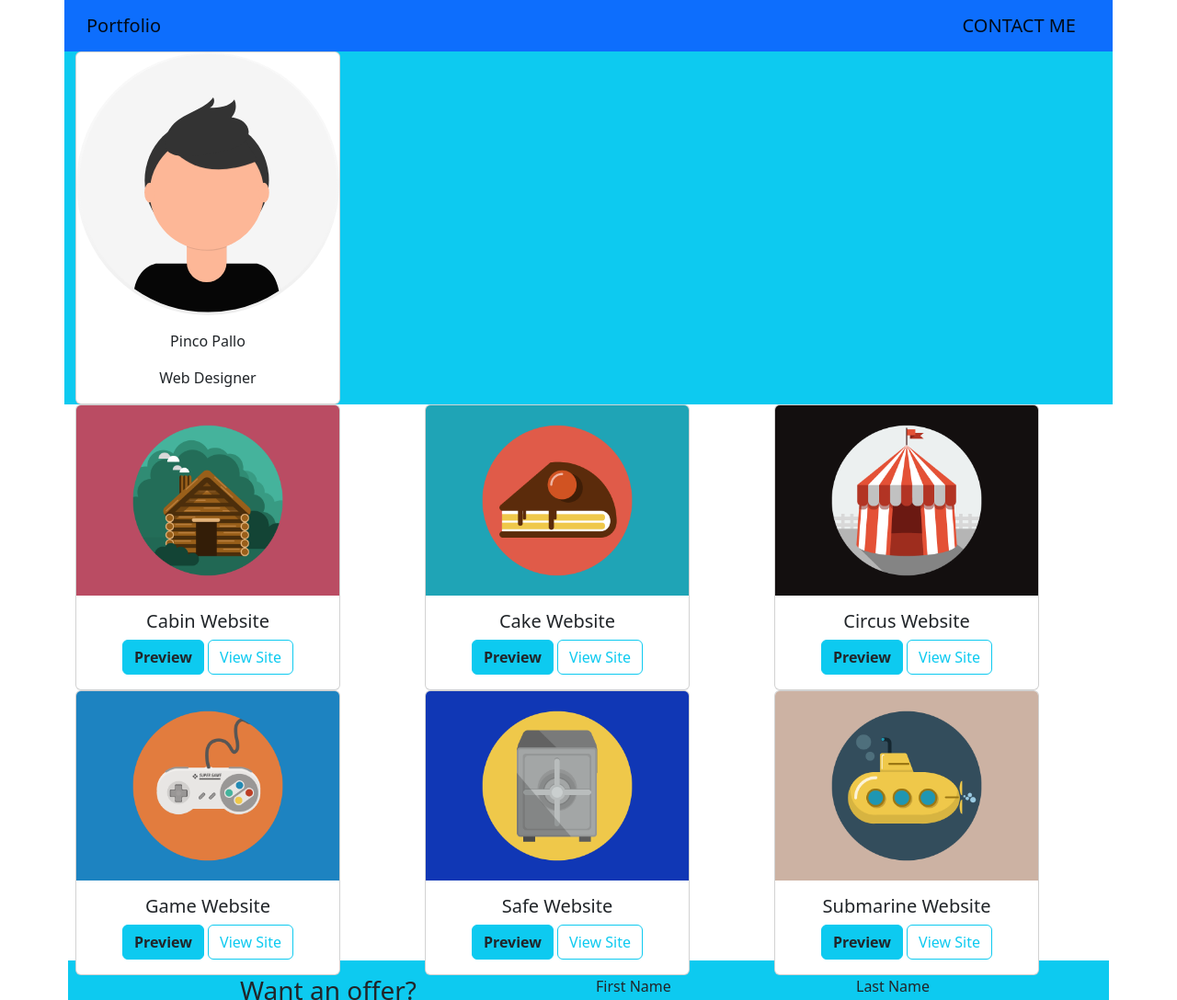
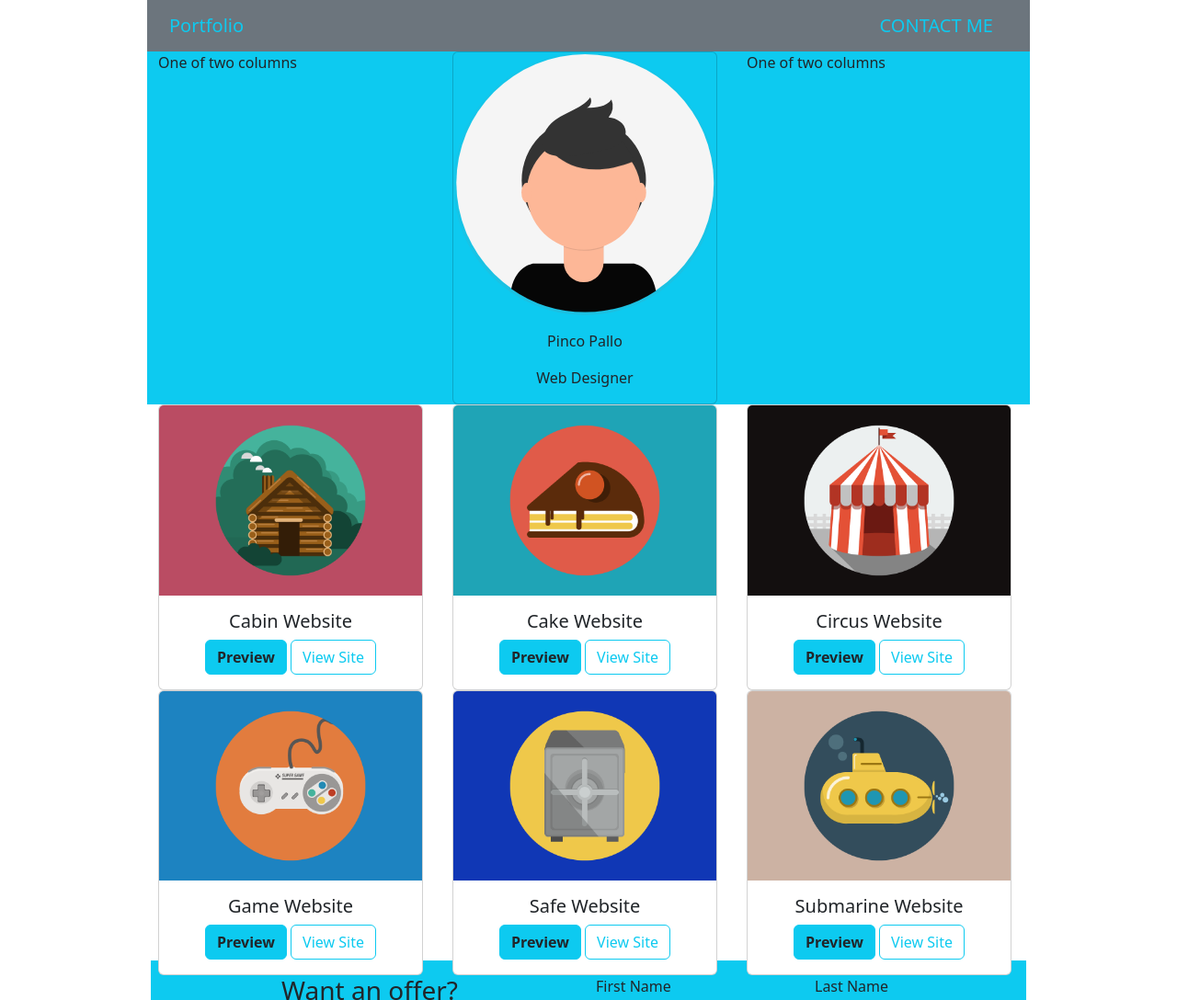
Before and after one commit to robertolagreca/bootstrap-html-freelancer, a plain HTML site: page index.html in a window 1280 px wide. Shown: the top 1088 px of the page at 92% size. Drawn offline with nearby package versions, Linux system fonts and the light colour scheme.

Commit message:
Centramento header

```diff
--- a/index.html
+++ b/index.html
@@ -14,21 +14,24 @@
 <body>
 
     <header>
-        <div class="container">
+        <div class="container w-75">
             <div class="row">
-                <div class="col bg-primary">
+                <div class="col bg-secondary">
                     <nav class="navbar">
                         <div class="container-fluid">
-                            <a class="navbar-brand" href="#">Portfolio</a>
-                            <a class="navbar-brand" href="#">CONTACT ME</a>
+                            <a class="navbar-brand text-info" href="#">Portfolio</a>
+                            <a class="navbar-brand text-info" href="#">CONTACT ME</a>
                         </div>
                     </nav>
                 </div>
             </div>
 
-            <div class="row">
-                <div class="col bg-info text-center">
-                    <div class="card" style="width: 18rem;">
+            <div class="row justify-content-start bg-info">
+                <div class="col-4">
+                    One of two columns
+                  </div>
+                <div class="col text-center">
+                    <div class="card bg-info" style="width: 18rem;">
                         <img src="img\undraw_profile_pic_ic5t.svg" class="card-img-top" alt="Profile Pic">
                         <div class="card-body">
                             <p class="card-text">Pinco Pallo</p>
@@ -36,12 +39,15 @@
                         </div>
                     </div>
                 </div>
+                <div class="col-4">
+                    One of two columns
+                  </div>
             </div>
         </div>
     </header>
 
     <main>
-        <div class="container">
+        <div class="container w-75">
             <div class="row">
 
                 <div class="col">
@@ -116,7 +122,7 @@
     </main>
 
     <footer>
-        <div class="container">
+        <div class="container w-75">
             <div class="row">
                 <div class="col">
                     <form class="row g-3  bg-info">
@@ -175,6 +181,10 @@
                         <div class="col-12">
                           <button type="submit" class="btn btn-primary bg-warning text-dark border-0"><strong>Send</strong></button>
                         </div>
+
+                        <div class="col-3">
+                            <p><strong>Il prezzo finale è di 153.75</strong> </p>
+                        </div>
                       </form>
                 </div>
             </div>
```
